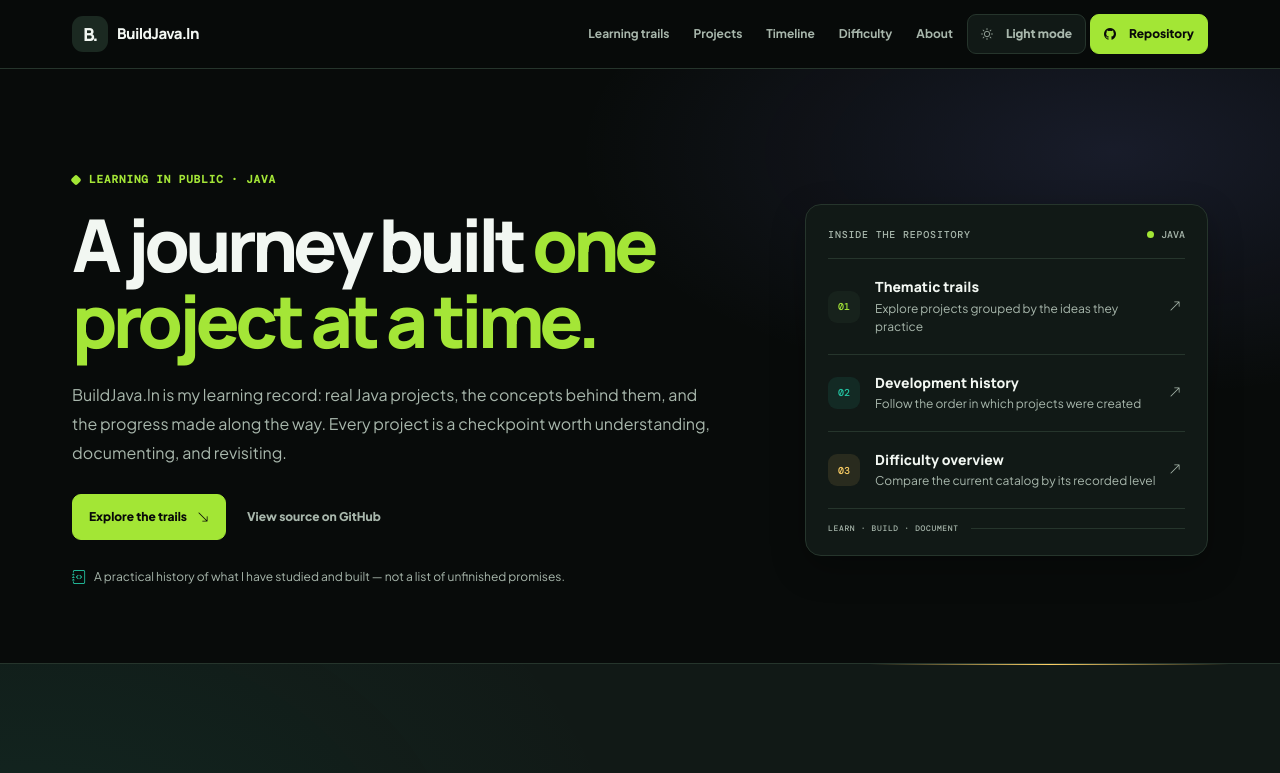
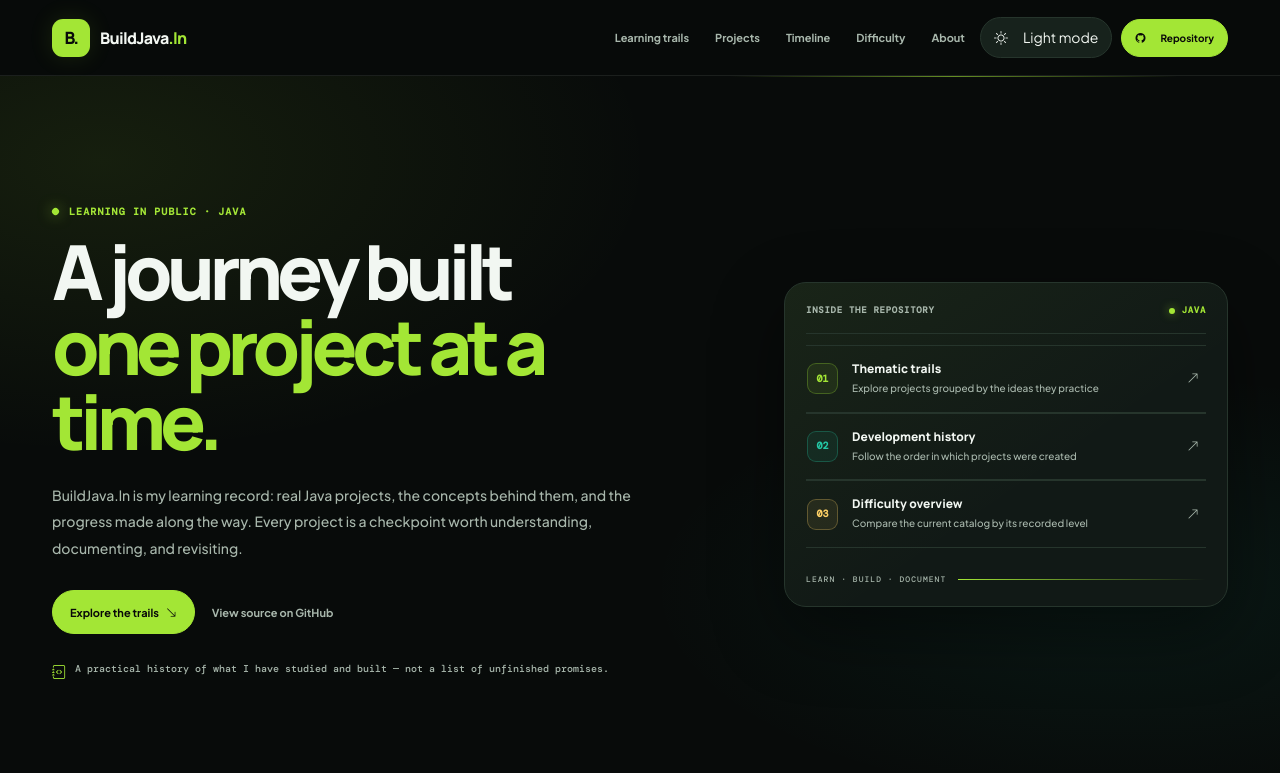
Before and after one commit to duartexz-dev/BuildJava.ln, a plain HTML site: page index.html in a window 1280 px wide. Shown: the top 773 px of the page. Drawn offline with nearby package versions, Linux system fonts and the light colour scheme.

Commit message:
Load the redesigned interface and trail styles

```diff
--- a/index.html
+++ b/index.html
@@ -20,6 +20,8 @@
   <link href="./styles/style.css" rel="stylesheet">
   <link href="./styles/knowledge-map.css" rel="stylesheet">
   <link href="./styles/redesign-tokens.css" rel="stylesheet">
+  <link href="./styles/redesign.css" rel="stylesheet">
+  <link href="./styles/trails.css" rel="stylesheet">
 
   <script src="https://cdn.jsdelivr.net/npm/bootstrap@5.3.3/dist/js/bootstrap.bundle.min.js" defer></script>
   <script src="./js/app.js" defer></script>
```
